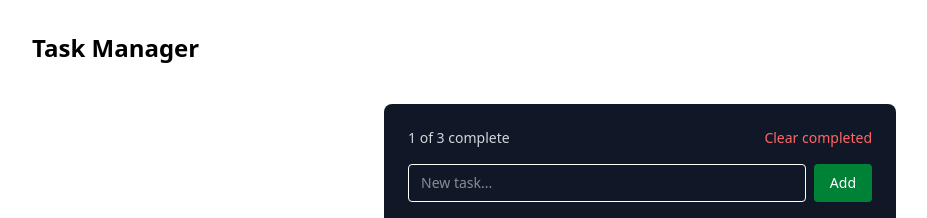
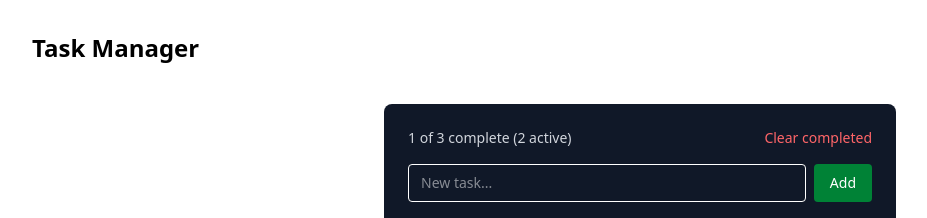
Before and after one commit to kyanahay/task-manager, a Next.js app: page / in a window 1280 px wide. Shown: the top 218 px of the page, without its empty margins (0-927 px from the left). Built offline with nearby package versions, Linux system fonts and the light colour scheme.

Commit message:
Integrate TaskStats component for task statistics

```diff
--- a/src/app/components/TaskBoard.js
+++ b/src/app/components/TaskBoard.js
@@ -1,16 +1,16 @@
-// ══════════════════════════════════════════════════════
 // COMPONENT: TaskBoard
 // PURPOSE:  Stores all task data and controls the main
 //           app logic. This component owns the task list,
 //           filter state, and persistence logic.
 // TYPE:     Client Component — uses useState + useEffect
-// ══════════════════════════════════════════════════════
+
 
 'use client';
 
 import { useEffect, useState } from 'react';
 import AddTaskForm from './AddTaskForm';
 import TaskList from './TaskList';
+import TaskStats from './TaskStats';
 
 const defaultTasks = [
   { id: 't1', title: 'Buy milk', done: false },
@@ -106,18 +106,12 @@ export default function TaskBoard() {
 
   return (
     <div className="mx-auto mt-10 max-w-lg rounded-lg bg-gray-900 p-6 text-white">
-      <div className="mb-4 flex items-center justify-between">
-        <p className="text-sm text-gray-300">
-          {completedCount} of {tasks.length} complete
-        </p>
-
-        <button
-          onClick={handleClearCompleted}
-          className="text-sm text-red-400 hover:underline"
-        >
-          Clear completed
-        </button>
-      </div>
+     <TaskStats
+  total={tasks.length}
+  completed={completedCount}
+  active={tasks.length - completedCount}
+  onClearCompleted={handleClearCompleted}
+/>
 
       <AddTaskForm onAdd={handleAdd} />
 
```
